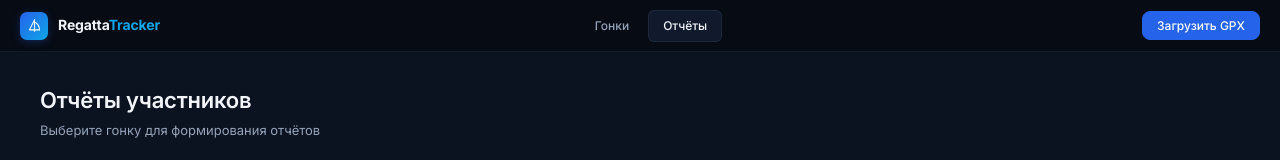
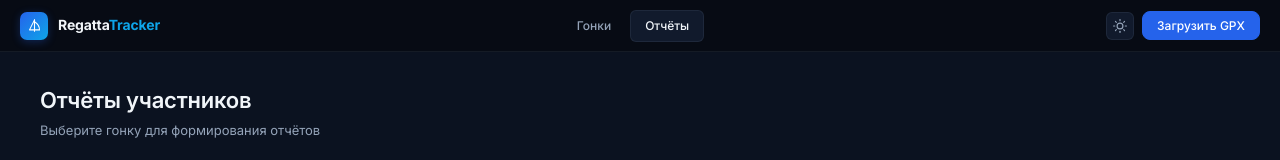
Before and after one commit to vgbhj/regatta-tracker-frontend, a React (Vite) app: page /reports in a window 1280 px wide. Shown: the top 160 px of the page. Built offline with nearby package versions, Linux system fonts and the light colour scheme; no server answers.

Commit message:
add theme switcher

```diff
--- a/index.html
+++ b/index.html
@@ -1,5 +1,6 @@
 <!doctype html>
-<html lang="en">
+<html lang="en" data-theme="dark">
+  <script>document.documentElement.dataset.theme=localStorage.getItem('regatta-theme')||'dark'</script>
   <head>
     <meta charset="UTF-8" />
     <link rel="icon" type="image/svg+xml" href="/favicon.svg" />
--- a/src/App.tsx
+++ b/src/App.tsx
@@ -1,6 +1,7 @@
 import { Route, Routes } from 'react-router-dom';
 
 import { useDemoRaces } from '@/features/race-loader';
+import { useThemeSync } from '@/features/theme-switcher';
 import { RaceList } from '@/pages/RaceList';
 import { RacePlayer } from '@/pages/RacePlayer';
 import { Reports } from '@/pages/Reports';
@@ -8,6 +9,7 @@ import { AppHeader } from '@/widgets/AppHeader';
 
 function App() {
   useDemoRaces();
+  useThemeSync();
 
   return (
     <>
--- a/src/app/store.ts
+++ b/src/app/store.ts
@@ -6,6 +6,7 @@ import { trackReducer } from '@/entities/track';
 import { markReducer } from '@/entities/mark';
 import { analyticsReducer } from '@/features/analytics';
 import { playbackReducer, precomputedTracksReducer } from '@/features/playback';
+import { themeSwitcherReducer } from '@/features/theme-switcher';
 import { viewSwitcherReducer } from '@/features/view-switcher';
 import { apiSlice } from '@/shared/api/api-slice';
 
@@ -18,6 +19,7 @@ export const store = configureStore({
     analytics: analyticsReducer,
     playback: playbackReducer,
     precomputedTracks: precomputedTracksReducer,
+    themeSwitcher: themeSwitcherReducer,
     viewSwitcher: viewSwitcherReducer,
     [apiSlice.reducerPath]: apiSlice.reducer,
   },
--- /dev/null
+++ b/src/features/theme-switcher/ThemeSwitcher.module.css
@@ -0,0 +1,18 @@
+.btn {
+  width: 28px;
+  height: 28px;
+  background: var(--bg-2);
+  border: 1px solid var(--border);
+  border-radius: 6px;
+  color: var(--text-2);
+  display: flex;
+  align-items: center;
+  justify-content: center;
+  cursor: pointer;
+  transition: border-color 0.15s, color 0.15s;
+}
+
+.btn:hover {
+  border-color: var(--border-strong);
+  color: var(--text-0);
+}
--- /dev/null
+++ b/src/features/theme-switcher/ThemeSwitcher.tsx
@@ -0,0 +1,60 @@
+import { useAppDispatch, useAppSelector } from '@/shared/lib/redux-hooks';
+import { ru } from '@/shared/i18n/ru';
+
+import styles from './ThemeSwitcher.module.css';
+import { selectTheme, toggleTheme } from './theme-switcher.slice';
+
+const SunIcon = () => (
+  <svg
+    width="14"
+    height="14"
+    viewBox="0 0 24 24"
+    fill="none"
+    stroke="currentColor"
+    strokeWidth="2"
+    strokeLinecap="round"
+    strokeLinejoin="round"
+  >
+    <circle cx="12" cy="12" r="5" />
+    <line x1="12" y1="1" x2="12" y2="3" />
+    <line x1="12" y1="21" x2="12" y2="23" />
+    <line x1="4.22" y1="4.22" x2="5.64" y2="5.64" />
+    <line x1="18.36" y1="18.36" x2="19.78" y2="19.78" />
+    <line x1="1" y1="12" x2="3" y2="12" />
+    <line x1="21" y1="12" x2="23" y2="12" />
+    <line x1="4.22" y1="19.78" x2="5.64" y2="18.36" />
+    <line x1="18.36" y1="5.64" x2="19.78" y2="4.22" />
+  </svg>
+);
+
+const MoonIcon = () => (
+  <svg
+    width="14"
+    height="14"
+    viewBox="0 0 24 24"
+    fill="none"
+    stroke="currentColor"
+    strokeWidth="2"
+    strokeLinecap="round"
+    strokeLinejoin="round"
+  >
+    <path d="M21 12.79A9 9 0 1 1 11.21 3 7 7 0 0 0 21 12.79z" />
+  </svg>
+);
+
+export function ThemeSwitcher() {
+  const dispatch = useAppDispatch();
+  const theme = useAppSelector(selectTheme);
+  const t = ru.themeSwitcher;
+
+  return (
+    <button
+      className={styles.btn}
+      onClick={() => dispatch(toggleTheme())}
+      aria-label={t.toggle}
+      title={theme === 'dark' ? t.switchToLight : t.switchToDark}
+    >
+      {theme === 'dark' ? <SunIcon /> : <MoonIcon />}
+    </button>
+  );
+}
--- /dev/null
+++ b/src/features/theme-switcher/index.ts
@@ -0,0 +1,9 @@
+export {
+  themeSwitcherReducer,
+  setTheme,
+  toggleTheme,
+  selectTheme,
+} from './theme-switcher.slice';
+export type { Theme } from './theme-switcher.slice';
+export { ThemeSwitcher } from './ThemeSwitcher';
+export { useThemeSync } from './useThemeSync';
--- /dev/null
+++ b/src/features/theme-switcher/theme-switcher.slice.ts
@@ -0,0 +1,41 @@
+import { createSlice } from '@reduxjs/toolkit';
+import type { PayloadAction } from '@reduxjs/toolkit';
+
+import type { RootState } from '@/app/store';
+
+export type Theme = 'dark' | 'light';
+
+const STORAGE_KEY = 'regatta-theme';
+
+function loadTheme(): Theme {
+  const saved = localStorage.getItem(STORAGE_KEY);
+  if (saved === 'light' || saved === 'dark') return saved;
+  return 'dark';
+}
+
+interface ThemeSwitcherState {
+  theme: Theme;
+}
+
+const initialState: ThemeSwitcherState = {
+  theme: loadTheme(),
+};
+
+const themeSwitcherSlice = createSlice({
+  name: 'themeSwitcher',
+  initialState,
+  reducers: {
+    setTheme(state, action: PayloadAction<Theme>) {
+      state.theme = action.payload;
+      localStorage.setItem(STORAGE_KEY, action.payload);
+    },
+    toggleTheme(state) {
+      state.theme = state.theme === 'dark' ? 'light' : 'dark';
+      localStorage.setItem(STORAGE_KEY, state.theme);
+    },
+  },
+});
+
+export const { setTheme, toggleTheme } = themeSwitcherSlice.actions;
+export const themeSwitcherReducer = themeSwitcherSlice.reducer;
+export const selectTheme = (state: RootState) => state.themeSwitcher.theme;
--- /dev/null
+++ b/src/features/theme-switcher/useThemeSync.ts
@@ -0,0 +1,13 @@
+import { useEffect } from 'react';
+
+import { useAppSelector } from '@/shared/lib/redux-hooks';
+
+import { selectTheme } from './theme-switcher.slice';
+
+export function useThemeSync() {
+  const theme = useAppSelector(selectTheme);
+
+  useEffect(() => {
+    document.documentElement.setAttribute('data-theme', theme);
+  }, [theme]);
+}
--- a/src/shared/i18n/ru.ts
+++ b/src/shared/i18n/ru.ts
@@ -92,4 +92,9 @@ export const ru = {
     noYachts: 'В выбранной гонке нет участников',
     noGpxData: 'Нет данных трека',
   },
+  themeSwitcher: {
+    toggle: 'Переключить тему',
+    switchToLight: 'Светлая тема',
+    switchToDark: 'Тёмная тема',
+  },
 } as const;
--- a/src/widgets/AppHeader/AppHeader.tsx
+++ b/src/widgets/AppHeader/AppHeader.tsx
@@ -2,6 +2,7 @@ import { useRef } from 'react';
 import { NavLink, useNavigate } from 'react-router-dom';
 
 import { useLoadRaceFromFile } from '@/features/race-loader';
+import { ThemeSwitcher } from '@/features/theme-switcher';
 import { ru } from '@/shared/i18n/ru';
 
 import styles from './AppHeader.module.css';
@@ -69,6 +70,7 @@ export function AppHeader() {
       </nav>
 
       <div className={styles.actions}>
+        <ThemeSwitcher />
         <button
           className={styles.uploadBtn}
           onClick={() => fileRef.current?.click()}
```
